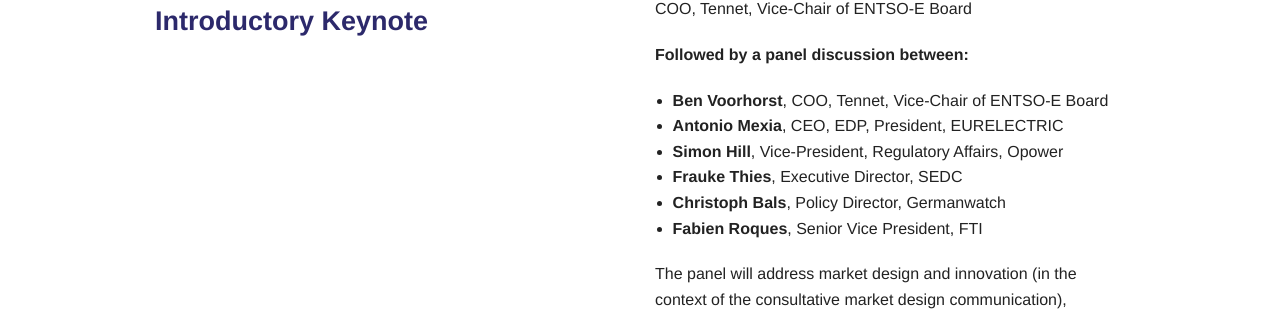
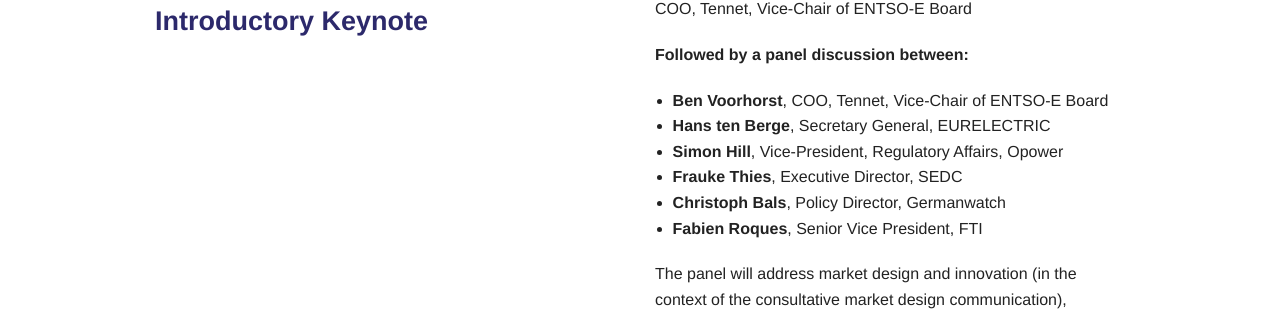
Before and after one commit to SmokeBellew1/entsoe_conf, a Jekyll site: the page built from _posts/schedule/2015-06-10-10h00.md, in a window 1280 px wide. Shown: the part 405-716 px from the top of the page. Built offline with Jekyll 4.4.1, drawn with Linux system fonts in a browser that asks for light colours.

Commit message:
replaced Mexia by ten berge

```diff
--- a/_posts/schedule/2015-06-10-10h00.md
+++ b/_posts/schedule/2015-06-10-10h00.md
@@ -10,13 +10,14 @@
   - Ben Voorhorst
   - "Jose Ignacio Perez-Arriaga"
 panel:
-  - Antonio Mexia
+  - Hans ten Berge
   - Simon Hill
   - Frauke Thies
   - Christoph Bals
   - Fabien Roques
 published: true
 ---
+
 
 
 
@@ -27,7 +28,7 @@
 __Followed by a panel discussion between:__
 
 - __Ben Voorhorst__, COO, Tennet, Vice-Chair of ENTSO-E Board
-- __Antonio Mexia__, CEO, EDP, President, EURELECTRIC
+- __Hans ten Berge__, Secretary General, EURELECTRIC
 - __Simon Hill__, Vice-President, Regulatory Affairs, Opower
 - __Frauke Thies__, Executive Director, SEDC
 - __Christoph Bals__, Policy Director, Germanwatch
```
